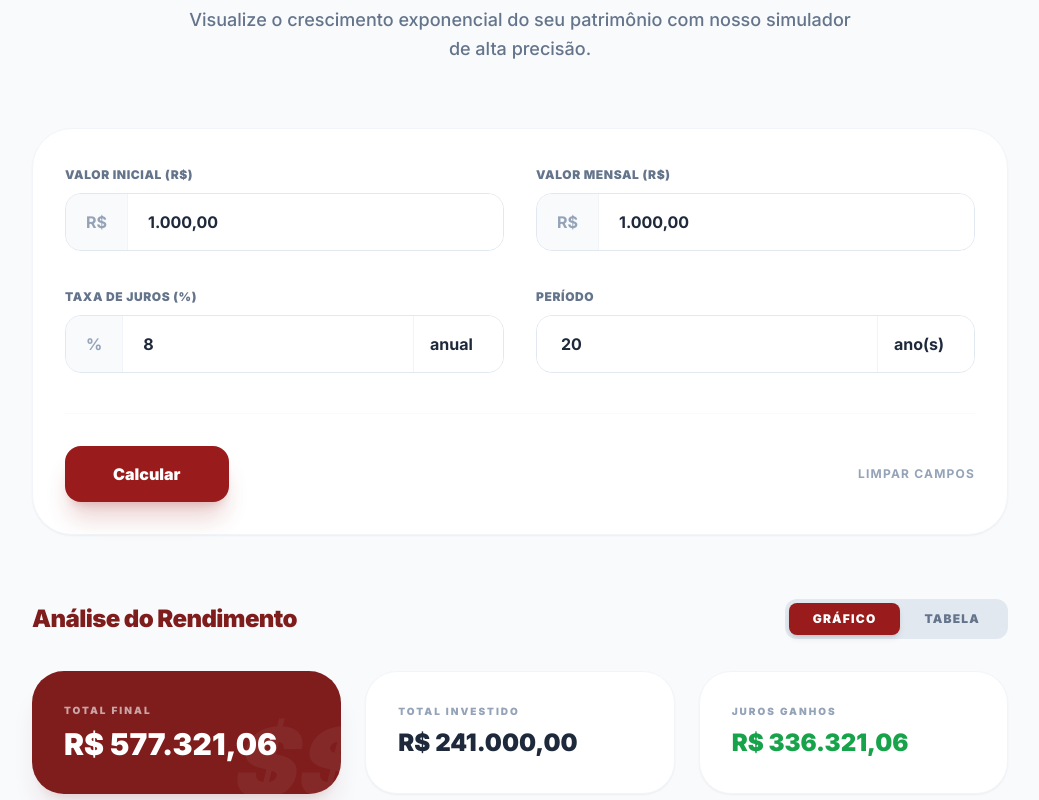
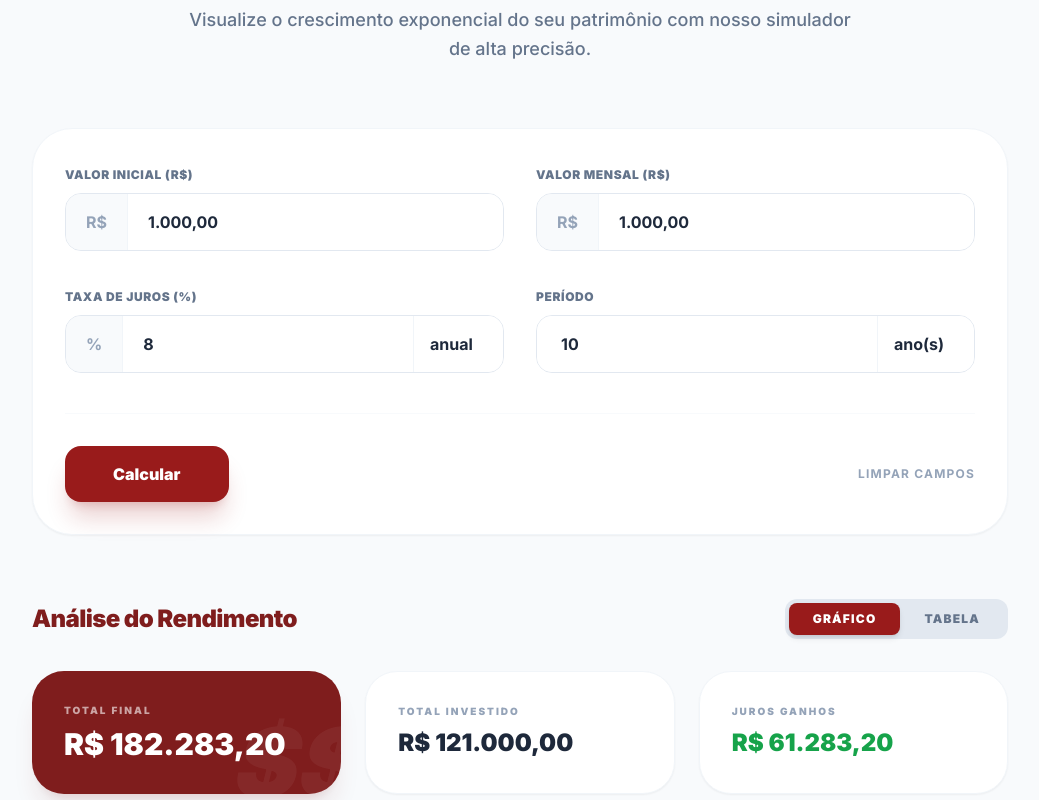
Before and after one commit to DimasCobra/investPRO-simulador, a React (Vite) app: page / in a window 1280 px wide. Shown: the part 240-1040 px from the top of the page, without its empty margins (120-1159 px from the left). Built offline with nearby package versions, Linux system fonts and the light colour scheme.

Commit message:
refactor: ajustes de nomenclatura de pastas e do cálculo de valores de acordo com os valores obtidos em site de referência considerado.

```diff
--- a/App.tsx
+++ b/App.tsx
@@ -9,13 +9,13 @@ const App: React.FC = () => {
   const [resultado, setResultado] = useState<ResumoSimulacao | null>(null);
 
   useEffect(() => {
-    // Cálculo inicial automático para preencher a tela no preview
+    // Cálculo inicial automático para preencher a tela no preview com valores de referência
     gerenciarCalculo({
       valorInicial: 1000,
       valorMensal: 1000,
       taxa: 8,
       unidadeTaxa: UnidadeTaxa.ANUAL,
-      periodo: 20,
+      periodo: 10,
       unidadeTempo: UnidadeTempo.ANOS
     });
   }, []);
--- a/componentes/FormularioCalculadora.tsx
+++ b/componentes/FormularioCalculadora.tsx
@@ -20,7 +20,7 @@ const FormularioCalculadora = ({ aoCalcular, aoLimpar }: FormularioCalculadoraPr
   const [valorMensal, setValorMensal] = useState('1.000,00');
   const [taxa, setTaxa] = useState('8');
   const [unidadeTaxa, setUnidadeTaxa] = useState(UnidadeTaxa.ANUAL);
-  const [periodo, setPeriodo] = useState('20');
+  const [periodo, setPeriodo] = useState('10');
   const [unidadeTempo, setUnidadeTempo] = useState(UnidadeTempo.ANOS);
 
   const converterParaNumero = (val: string): number => {
@@ -41,42 +41,53 @@ const FormularioCalculadora = ({ aoCalcular, aoLimpar }: FormularioCalculadoraPr
     setter(formatarEntradaMoeda(e.target.value));
   };
 
+  const handleCalcular = () => {
+    aoCalcular({
+      valorInicial: converterParaNumero(valorInicial),
+      valorMensal: converterParaNumero(valorMensal),
+      taxa: converterParaNumero(taxa),
+      unidadeTaxa,
+      periodo: parseInt(periodo) || 0,
+      unidadeTempo
+    });
+  };
+
   return (
-    <div className="bg-white p-8 rounded-[2.5rem] shadow-sm border border-slate-100 animate-fade-in">
+    <div className="bg-white p-8 rounded-[2.5rem] shadow-sm border border-slate-100 animate-fade-in relative z-10">
       <div className="grid grid-cols-1 md:grid-cols-2 gap-8">
         <div className="space-y-2">
           <label className="text-xs font-black uppercase text-slate-500 tracking-wider">Valor inicial (R$)</label>
           <div className="flex bg-white border border-slate-200 rounded-2xl overflow-hidden focus-within:ring-4 focus-within:ring-red-800/5 transition-all">
-            <span className="bg-slate-50 px-5 py-4 text-slate-400 font-bold border-r border-slate-100">R$</span>
+            <span className="bg-slate-50 px-5 py-4 text-slate-400 font-bold border-r border-slate-100 flex items-center">R$</span>
             <input
               type="text"
               value={valorInicial}
               onChange={gerenciarMudancaMoeda(setValorInicial)}
-              className="flex-1 px-5 py-4 outline-none font-bold text-slate-700 bg-white"
+              className="flex-1 px-5 py-4 outline-none font-bold text-slate-700 bg-white min-w-0"
             />
           </div>
         </div>
         <div className="space-y-2">
           <label className="text-xs font-black uppercase text-slate-500 tracking-wider">Valor mensal (R$)</label>
           <div className="flex bg-white border border-slate-200 rounded-2xl overflow-hidden focus-within:ring-4 focus-within:ring-red-800/5 transition-all">
-            <span className="bg-slate-50 px-5 py-4 text-slate-400 font-bold border-r border-slate-100">R$</span>
+            <span className="bg-slate-50 px-5 py-4 text-slate-400 font-bold border-r border-slate-100 flex items-center">R$</span>
             <input
               type="text"
               value={valorMensal}
               onChange={gerenciarMudancaMoeda(setValorMensal)}
-              className="flex-1 px-5 py-4 outline-none font-bold text-slate-700 bg-white"
+              className="flex-1 px-5 py-4 outline-none font-bold text-slate-700 bg-white min-w-0"
             />
           </div>
         </div>
         <div className="space-y-2">
           <label className="text-xs font-black uppercase text-slate-500 tracking-wider">Taxa de juros (%)</label>
           <div className="flex bg-white border border-slate-200 rounded-2xl overflow-hidden focus-within:ring-4 focus-within:ring-red-800/5 transition-all">
-            <span className="bg-slate-50 px-5 py-4 text-slate-400 font-bold border-r border-slate-100">%</span>
+            <span className="bg-slate-50 px-5 py-4 text-slate-400 font-bold border-r border-slate-100 flex items-center">%</span>
             <input
               type="text"
               value={taxa}
               onChange={(e) => setTaxa(e.target.value)}
-              className="flex-1 px-5 py-4 outline-none font-bold text-slate-700 bg-white"
+              className="flex-1 px-5 py-4 outline-none font-bold text-slate-700 bg-white min-w-0"
             />
             <select
               value={unidadeTaxa}
@@ -95,7 +106,7 @@ const FormularioCalculadora = ({ aoCalcular, aoLimpar }: FormularioCalculadoraPr
               type="number"
               value={periodo}
               onChange={(e) => setPeriodo(e.target.value)}
-              className="flex-1 px-6 py-4 outline-none font-bold text-slate-700 bg-white"
+              className="flex-1 px-6 py-4 outline-none font-bold text-slate-700 bg-white min-w-0"
             />
             <select
               value={unidadeTempo}
@@ -110,14 +121,7 @@ const FormularioCalculadora = ({ aoCalcular, aoLimpar }: FormularioCalculadoraPr
       </div>
       <div className="mt-10 pt-8 border-t border-slate-50 flex flex-col sm:flex-row justify-between items-center gap-6">
         <button
-          onClick={() => aoCalcular({
-            valorInicial: converterParaNumero(valorInicial),
-            valorMensal: converterParaNumero(valorMensal),
-            taxa: converterParaNumero(taxa),
-            unidadeTaxa,
-            periodo: parseInt(periodo) || 0,
-            unidadeTempo
-          })}
+          onClick={handleCalcular}
           className="w-full sm:w-auto px-12 py-4 bg-red-800 text-white font-black rounded-2xl shadow-xl shadow-red-800/20 active:scale-95 transition-all hover:bg-red-900"
         >
           Calcular
--- a/utilitarista/utilitariosFinanceiros.ts
+++ b/utilitarista/utilitariosFinanceiros.ts
@@ -9,7 +9,8 @@ export const formatarMoeda = (valor: number): string => {
   }).format(valor);
 };
 
-const arredondar = (num: number) => Math.round((num + Number.EPSILON) * 100) / 100;
+// Arredondamento apenas para fins de exibição
+const arredondarDisplay = (num: number) => Math.round((num + Number.EPSILON) * 100) / 100;
 
 export const calcularJurosCompostos = (
   valorInicial: number,
@@ -20,6 +21,7 @@ export const calcularJurosCompostos = (
   unidadeTempo: UnidadeTempo
 ): ResumoSimulacao => {
 
+  // Conversão de taxa (Geométrica: Anual -> Mensal)
   let taxaMensal = (taxaJuros / 100);
   if (unidadeTaxa === UnidadeTaxa.ANUAL) {
     taxaMensal = Math.pow(1 + taxaMensal, 1 / 12) - 1;
@@ -28,39 +30,40 @@ export const calcularJurosCompostos = (
   const totalMeses = unidadeTempo === UnidadeTempo.ANOS ? periodo * 12 : periodo;
   const resultados: ResultadoSimulacao[] = [];
 
-  let saldoAtual = 0;
-  let investidoAcumulado = 0;
+  let saldoAtual = valorInicial;
+  let investidoAcumulado = valorInicial;
   let jurosAcumulado = 0;
 
-  for (let m = 0; m <= totalMeses; m++) {
-    const aporte = (m === 0) ? valorInicial : valorMensal;
-    const baseCalculo = saldoAtual + aporte;
-    investidoAcumulado = arredondar(investidoAcumulado + aporte);
+  // Mês 0 (Estado Inicial)
+  resultados.push({
+    mes: 0,
+    juros: 0,
+    totalInvestido: arredondarDisplay(investidoAcumulado),
+    totalJuros: 0,
+    totalAcumulado: arredondarDisplay(saldoAtual)
+  });
 
-    let jurosNoMes = 0;
-    let saldoComJuros = baseCalculo;
+  for (let m = 1; m <= totalMeses; m++) {
+    // Cálculo com precisão total (sem arredondar o saldoAtual no meio do loop)
+    const jurosNoMes = saldoAtual * taxaMensal;
 
-    if (m > 0) {
-      saldoComJuros = arredondar(baseCalculo * (1 + taxaMensal));
-      jurosNoMes = arredondar(saldoComJuros - baseCalculo);
-    }
-
-    jurosAcumulado = arredondar(jurosAcumulado + jurosNoMes);
-    saldoAtual = saldoComJuros;
+    saldoAtual = saldoAtual + jurosNoMes + valorMensal;
+    investidoAcumulado = investidoAcumulado + valorMensal;
+    jurosAcumulado = jurosAcumulado + jurosNoMes;
 
     resultados.push({
       mes: m,
-      juros: jurosNoMes,
-      totalInvestido: investidoAcumulado,
-      totalJuros: jurosAcumulado,
-      totalAcumulado: saldoAtual
+      juros: arredondarDisplay(jurosNoMes),
+      totalInvestido: arredondarDisplay(investidoAcumulado),
+      totalJuros: arredondarDisplay(jurosAcumulado),
+      totalAcumulado: arredondarDisplay(saldoAtual)
     });
   }
 
   return {
-    totalFinal: saldoAtual,
-    totalInvestido: investidoAcumulado,
-    totalJuros: jurosAcumulado,
+    totalFinal: arredondarDisplay(saldoAtual),
+    totalInvestido: arredondarDisplay(investidoAcumulado),
+    totalJuros: arredondarDisplay(jurosAcumulado),
     dados: resultados
   };
 };
```
Also changed, not shown: 1 other file (tests, documents, lock files or other folders).
